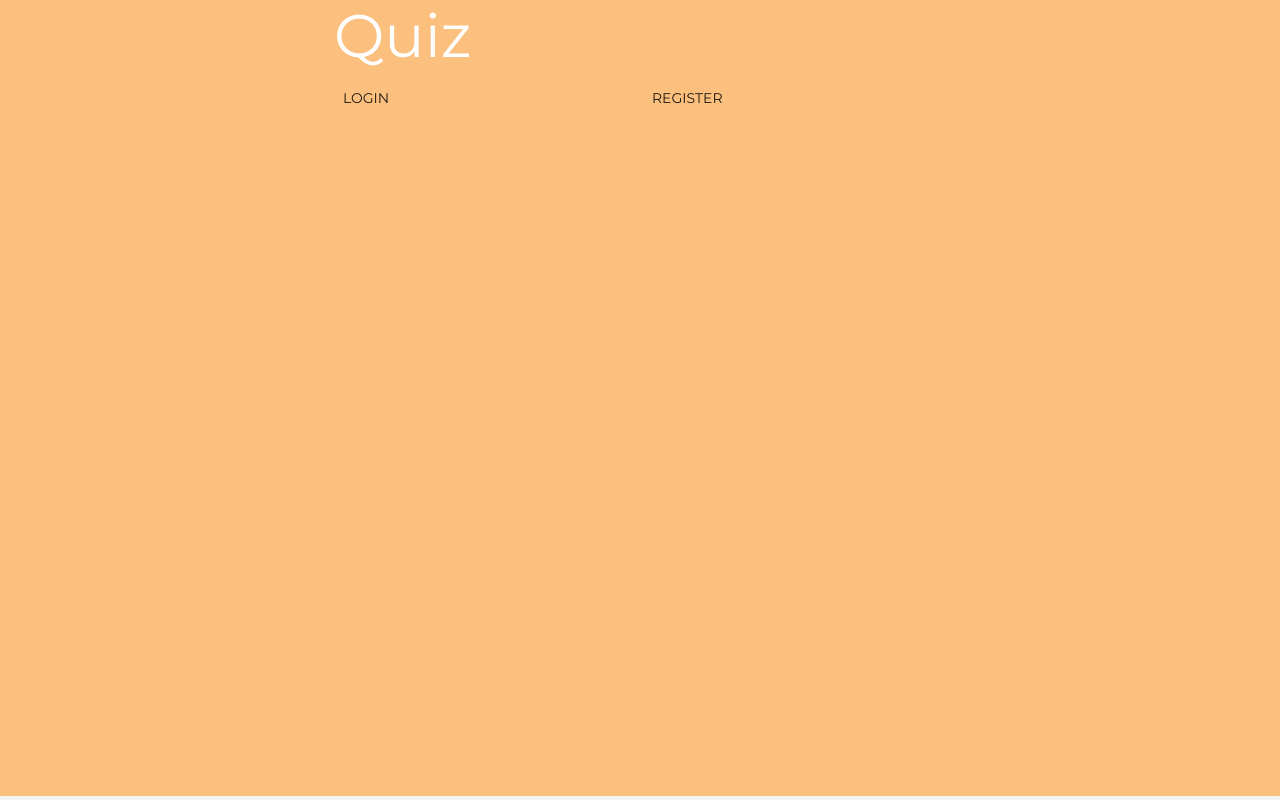
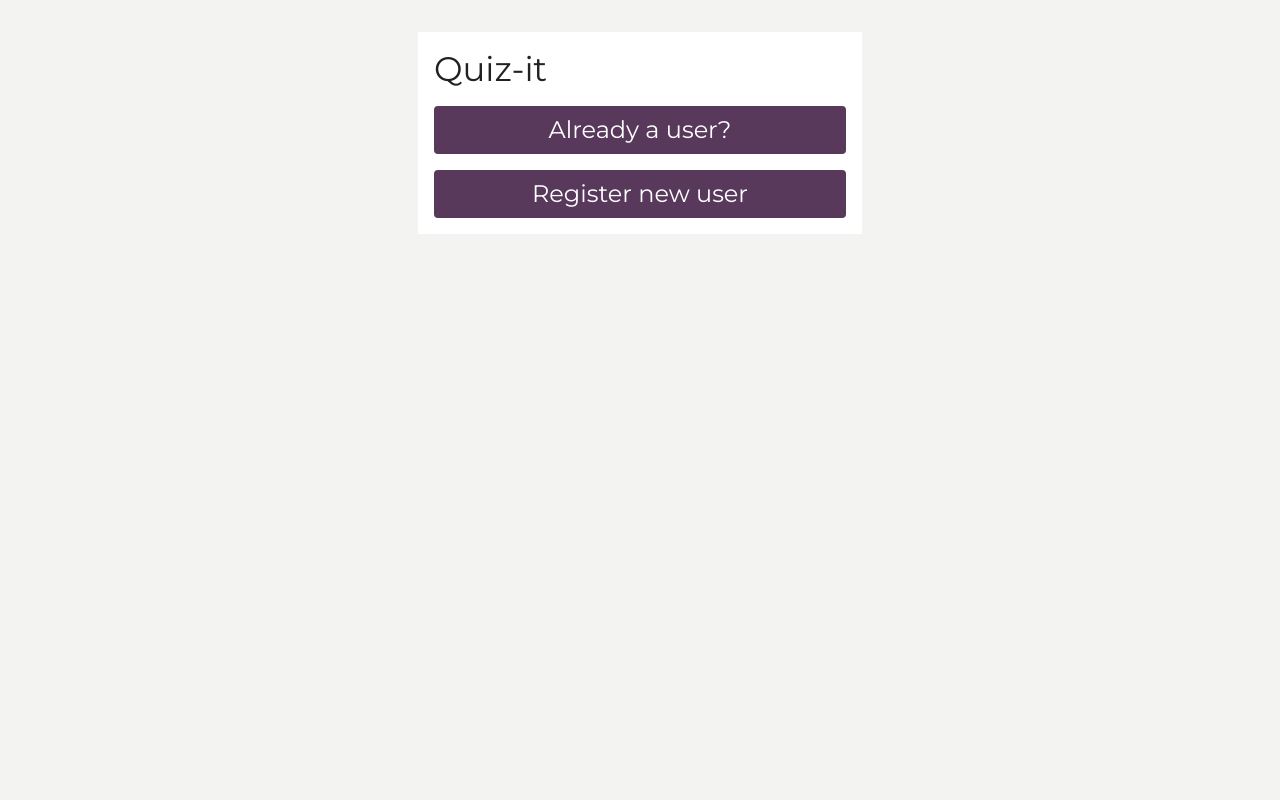
Before and after one commit to johlin5/DH2643, a React app in the folder project/client/: page / in a window 1280 px wide. Built offline with nearby package versions, Linux system fonts and the light colour scheme.

Commit message:
refreshed landing page

```diff
--- a/project/client/src/views/Landing.tsx
+++ b/project/client/src/views/Landing.tsx
@@ -1,4 +1,4 @@
-import { Grid, Container, makeStyles, createStyles, Typography, Button } from "@material-ui/core";
+import { Grid, Container, makeStyles, createStyles, Typography, Button, TextField } from "@material-ui/core";
 import { PURPLE, WHITE, SAND, GREEN, TURQUOISE } from "../app/theme";
 import PrimaryButton from "../components/PrimaryButton";
 import { useHistory } from "react-router-dom";
@@ -6,56 +6,58 @@ import { useHistory } from "react-router-dom";
 const useStyles = makeStyles(() =>
   createStyles({
     root: {
-      backgroundColor: SAND,
-      color: WHITE,
+      backgroundColor: WHITE,
+      color: PURPLE,
       height: "100vh",
       width: "100%"
     },
     button: {
       textTransform: "none",
       height: "100px"
+    },
+    centerContent: {
+      backgroundColor: WHITE,
+      padding: "16px",
+      marginTop: "32px",
+      display: "flex",
+      alignItems: "center",
+      justifyContent: "center"
     }
   })
 );
 
 const Landing: React.FC = () => {
-  const classes = useStyles();
   const history = useHistory();
+
   return (
-    <>
-      <div className={classes.root}>
-        <Container>
-          <Grid container spacing={1}>
-            <Grid item xs={3}></Grid>
-            <Grid item xs={6}>
-              <Typography variant="h2">Quiz</Typography>
-            </Grid>
-            <Grid item xs={3}></Grid>
-            <Grid item xs={3}></Grid>
-            <Grid item xs={3}>
-              <Button
-                onClick={() => {
-                  history.push("/login");
-                }}
-              >
-                Login
-              </Button>
-            </Grid>
-            <Grid item xs={3}>
-              <Button
-                onClick={() => {
-                  history.push("/register");
-                }}
-              >
-                Register
-              </Button>{" "}
-            </Grid>
-            <Grid item xs={3}></Grid>
-          </Grid>
-        </Container>
-      </div>
-    </>
+    <Container component="main" maxWidth="xs" style={{backgroundColor: "white", padding: "16px", marginTop: "32px"}}>
+      <Grid container direction={"column"} spacing={2}>
+        <Grid item>
+          <Typography variant="h4">Quiz-it</Typography>
+        </Grid>
+        <Grid item>
+          <PrimaryButton
+            type="submit"
+            text="Already a user?"
+            color={PURPLE}
+            variant="h5"
+            height="48px"
+            onClick={() => history.push("/login")}
+          />
+        </Grid>
+        <Grid item>
+          <PrimaryButton
+            type="submit"
+            text="Register new user"
+            color={PURPLE}
+            variant="h5"
+            height="48px"
+            onClick={() => history.push("/register")}
+          />
+        </Grid>
+      </Grid>
+    </Container>
   );
-};
+}
 
 export default Landing;
```
